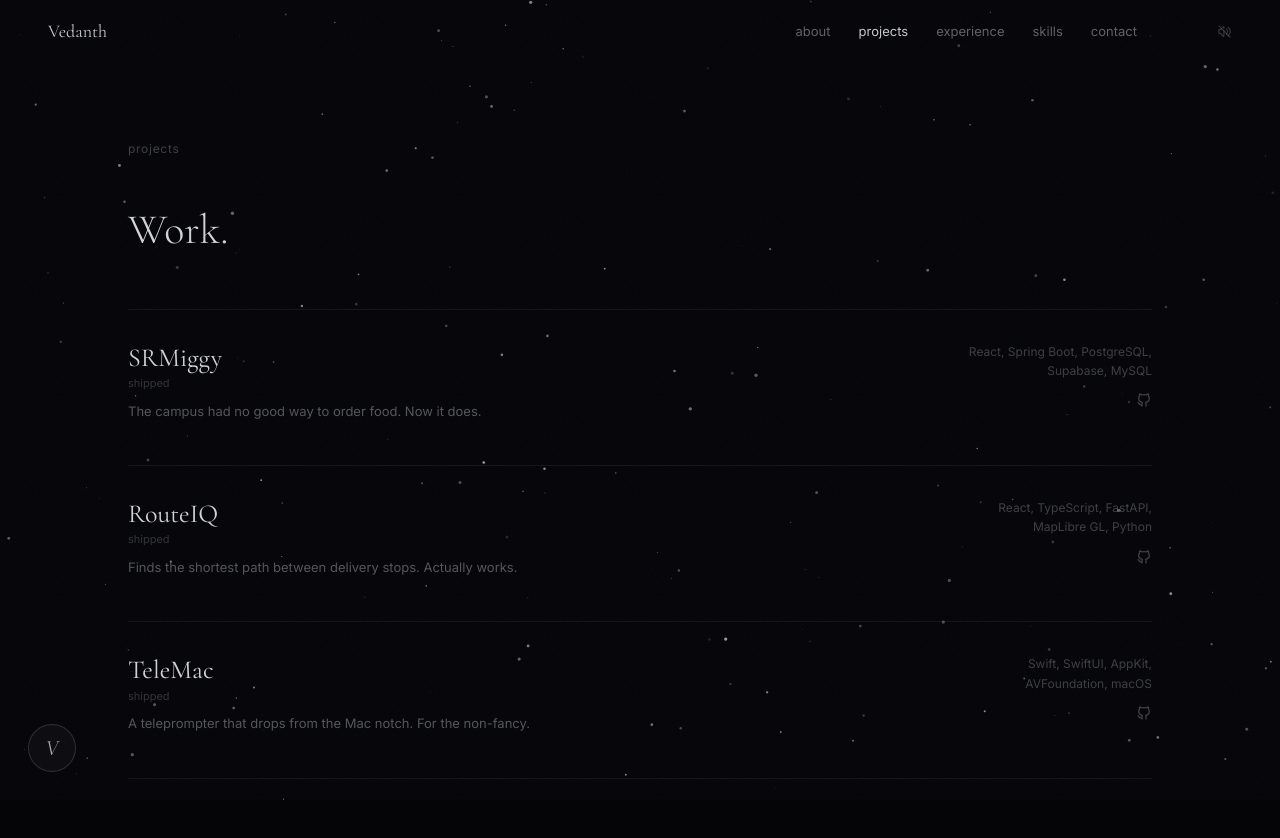
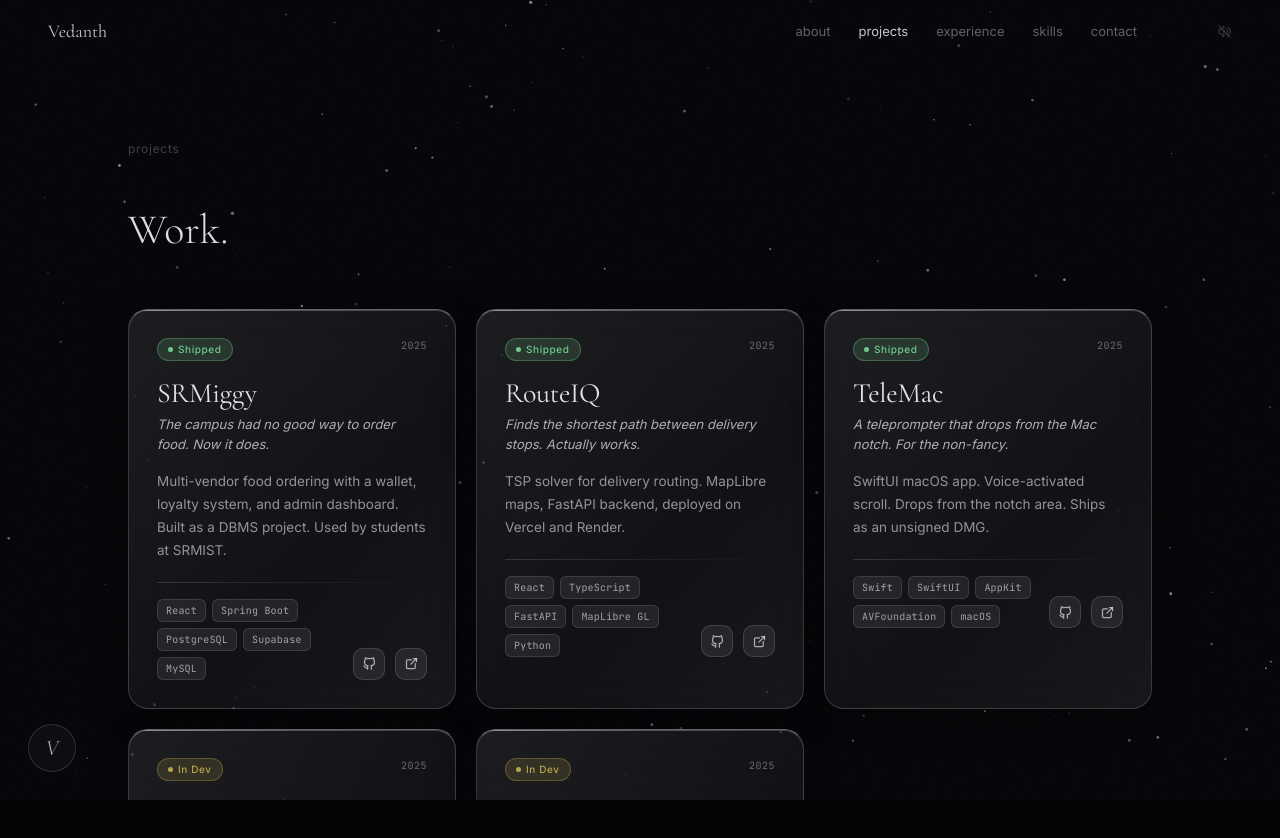
Before and after one commit to Vedanthdamn/DamsDen, a Next.js app: page /projects in a window 1280 px wide. Shown: the top 838 px of the page. Built offline with nearby package versions, Linux system fonts and the light colour scheme.

Commit message:
redesign: projects page — liquid glass cards with cursor glare, grid layout, brighter text

```diff
--- a/app/globals.css
+++ b/app/globals.css
@@ -109,23 +109,22 @@ section {
   }
 }
 
-/* Projects: desktop 3-col row layout */
-.project-row-desktop {
-  display: none;
-}
-.project-row-mobile {
-  display: block;
+/* Projects: liquid glass card grid */
+.projects-grid {
+  display: grid;
+  grid-template-columns: 1fr;
+  gap: 20px;
 }
 
-@media (min-width: 768px) {
-  .project-row-desktop {
-    display: grid !important;
-    grid-template-columns: 1fr 200px;
-    gap: 40px;
-    align-items: start;
+@media (min-width: 640px) {
+  .projects-grid {
+    grid-template-columns: repeat(2, 1fr);
   }
-  .project-row-mobile {
-    display: none !important;
+}
+
+@media (min-width: 1100px) {
+  .projects-grid {
+    grid-template-columns: repeat(3, 1fr);
   }
 }
 
--- a/components/sections/Projects.tsx
+++ b/components/sections/Projects.tsx
@@ -1,145 +1,283 @@
 'use client';
 
 import { useState } from 'react';
-import { motion, AnimatePresence } from 'framer-motion';
-import { IconBrandGithub } from '@tabler/icons-react';
+import { motion } from 'framer-motion';
+import { IconBrandGithub, IconExternalLink } from '@tabler/icons-react';
 import SectionLabel from '@/components/ui/SectionLabel';
 import { projects, type ProjectItem } from '@/lib/projects';
 
 const fadeUp = (delay = 0) => ({
-  initial: { opacity: 0, y: 12 },
+  initial: { opacity: 0, y: 20 },
   whileInView: { opacity: 1, y: 0 },
   viewport: { once: true },
-  transition: { duration: 0.6, delay, ease: 'easeOut' },
+  transition: { duration: 0.55, delay, ease: 'easeOut' },
 });
 
-function ProjectRow({ project, delay }: { project: ProjectItem; delay: number }) {
+function StatusPill({ status }: { status: ProjectItem['status'] }) {
+  const isShipped = status === 'Shipped';
+  return (
+    <span
+      style={{
+        display: 'inline-flex',
+        alignItems: 'center',
+        gap: '5px',
+        padding: '3px 10px',
+        borderRadius: '999px',
+        fontFamily: 'Inter, sans-serif',
+        fontSize: '10px',
+        fontWeight: 500,
+        letterSpacing: '0.06em',
+        background: isShipped
+          ? 'rgba(120,220,150,0.15)'
+          : 'rgba(200,180,80,0.15)',
+        color: isShipped
+          ? 'rgba(120,220,150,0.9)'
+          : 'rgba(200,180,80,0.9)',
+        border: `1px solid ${isShipped ? 'rgba(120,220,150,0.3)' : 'rgba(200,180,80,0.3)'}`,
+      }}
+    >
+      <span
+        style={{
+          width: '5px',
+          height: '5px',
+          borderRadius: '50%',
+          background: isShipped ? 'rgba(120,220,150,0.9)' : 'rgba(200,180,80,0.9)',
+          flexShrink: 0,
+        }}
+      />
+      {isShipped ? 'Shipped' : 'In Dev'}
+    </span>
+  );
+}
+
+function ProjectCard({ project, delay }: { project: ProjectItem; delay: number }) {
   const [hovered, setHovered] = useState(false);
+  const [mousePos, setMousePos] = useState({ x: 0.5, y: 0.5 });
+
+  function handleMouseMove(e: React.MouseEvent<HTMLDivElement>) {
+    const rect = e.currentTarget.getBoundingClientRect();
+    setMousePos({
+      x: (e.clientX - rect.left) / rect.width,
+      y: (e.clientY - rect.top) / rect.height,
+    });
+  }
+
+  const glareX = mousePos.x * 100;
+  const glareY = mousePos.y * 100;
 
   return (
     <motion.div
       {...fadeUp(delay)}
       onMouseEnter={() => setHovered(true)}
       onMouseLeave={() => setHovered(false)}
+      onMouseMove={handleMouseMove}
       style={{
-        borderTop: '1px solid rgba(232,234,240,0.07)',
-        background: hovered ? 'rgba(232,234,240,0.02)' : 'transparent',
-        transition: 'background 200ms ease',
+        position: 'relative',
+        borderRadius: '20px',
+        padding: '28px',
         cursor: 'default',
+        overflow: 'hidden',
+        transition: 'transform 300ms ease, box-shadow 300ms ease',
+        transform: hovered ? 'translateY(-4px)' : 'translateY(0)',
+
+        /* Liquid glass base */
+        background: hovered
+          ? 'linear-gradient(135deg, rgba(232,234,240,0.14) 0%, rgba(232,234,240,0.07) 60%, rgba(232,234,240,0.11) 100%)'
+          : 'linear-gradient(135deg, rgba(232,234,240,0.10) 0%, rgba(232,234,240,0.05) 60%, rgba(232,234,240,0.08) 100%)',
+        backdropFilter: 'blur(24px)',
+        WebkitBackdropFilter: 'blur(24px)',
+
+        /* Glass borders — top edge is the specular highlight */
+        border: '1px solid rgba(232,234,240,0.18)',
+        borderTop: '1px solid rgba(232,234,240,0.38)',
+
+        /* Depth */
+        boxShadow: hovered
+          ? '0 20px 60px rgba(0,0,0,0.55), 0 8px 24px rgba(0,0,0,0.35), inset 0 1px 0 rgba(232,234,240,0.25)'
+          : '0 8px 32px rgba(0,0,0,0.4), 0 2px 8px rgba(0,0,0,0.25), inset 0 1px 0 rgba(232,234,240,0.18)',
       }}
     >
-      {/* Desktop layout */}
-      <div className="project-row-desktop" style={{ padding: '32px 0', display: 'none' }}>
-        {/* Main content */}
-        <div>
-          <p
+      {/* Moving glare — follows cursor like iOS glass */}
+      {hovered && (
+        <div
+          style={{
+            position: 'absolute',
+            inset: 0,
+            borderRadius: '20px',
+            background: `radial-gradient(circle at ${glareX}% ${glareY}%, rgba(232,234,240,0.10) 0%, transparent 60%)`,
+            pointerEvents: 'none',
+            transition: 'background 0ms',
+          }}
+        />
+      )}
+
+      {/* Static top-left specular */}
+      <div
+        style={{
+          position: 'absolute',
+          top: 0,
+          left: 0,
+          right: 0,
+          height: '1px',
+          background: 'linear-gradient(90deg, rgba(232,234,240,0.5) 0%, rgba(232,234,240,0.15) 50%, transparent 100%)',
+          borderRadius: '20px 20px 0 0',
+          pointerEvents: 'none',
+        }}
+      />
+
+      {/* Card content */}
+      <div style={{ position: 'relative', zIndex: 1 }}>
+        {/* Header row */}
+        <div style={{ display: 'flex', justifyContent: 'space-between', alignItems: 'flex-start', marginBottom: '16px' }}>
+          <StatusPill status={project.status} />
+          <span
+            style={{
+              fontFamily: 'JetBrains Mono, monospace',
+              fontSize: '10px',
+              color: 'rgba(232,234,240,0.4)',
+              letterSpacing: '0.05em',
+            }}
+          >
+            {project.year}
+          </span>
+        </div>
+
+        {/* Title */}
+        <h3
           style={{
             fontFamily: 'Cormorant Garamond, serif',
-              fontSize: '26px',
-              color: hovered ? 'rgba(232,234,240,1)' : 'rgba(232,234,240,0.9)',
+            fontSize: '28px',
             fontWeight: 400,
-              margin: '0 0 2px 0',
-              transition: 'color 200ms ease',
-              lineHeight: 1.2,
+            color: 'rgba(232,234,240,0.97)',
+            margin: '0 0 6px 0',
+            lineHeight: 1.15,
+            letterSpacing: '-0.01em',
           }}
         >
           {project.title}
-          </p>
-          <p
-            style={{
-              fontFamily: 'Inter, sans-serif',
-              fontSize: '11px',
-              color: 'rgba(232,234,240,0.2)',
-              margin: '0 0 10px 0',
-            }}
-          >
-            {project.status === 'Shipped' ? 'shipped' : 'in development'}
-          </p>
+        </h3>
+
+        {/* Tagline */}
         <p
           style={{
             fontFamily: 'Inter, sans-serif',
             fontSize: '13px',
-              color: 'rgba(232,234,240,0.35)',
-              margin: '0 0 12px 0',
+            color: 'rgba(232,234,240,0.72)',
+            margin: '0 0 16px 0',
+            lineHeight: 1.5,
+            fontStyle: 'italic',
           }}
         >
           {project.tagline}
         </p>
 
-          <AnimatePresence>
-            {hovered && (
-              <motion.p
-                key="desc"
-                initial={{ opacity: 0, height: 0 }}
-                animate={{ opacity: 1, height: 'auto' }}
-                exit={{ opacity: 0, height: 0 }}
-                transition={{ duration: 0.25, ease: 'easeOut' }}
+        {/* Description */}
+        <p
           style={{
             fontFamily: 'Inter, sans-serif',
-                  fontSize: '14px',
-                  color: 'rgba(232,234,240,0.5)',
+            fontSize: '13.5px',
+            color: 'rgba(232,234,240,0.60)',
             lineHeight: 1.7,
-                  margin: 0,
-                  overflow: 'hidden',
+            margin: '0 0 20px 0',
           }}
         >
           {project.description}
-              </motion.p>
-            )}
-          </AnimatePresence>
+        </p>
+
+        {/* Divider */}
+        <div
+          style={{
+            height: '1px',
+            background: 'linear-gradient(90deg, rgba(232,234,240,0.15) 0%, transparent 100%)',
+            marginBottom: '16px',
+          }}
+        />
+
+        {/* Footer: tags + links */}
+        <div style={{ display: 'flex', justifyContent: 'space-between', alignItems: 'flex-end', gap: '12px' }}>
+          <div style={{ display: 'flex', flexWrap: 'wrap', gap: '6px', flex: 1 }}>
+            {project.tags.map((tag) => (
+              <span
+                key={tag}
+                style={{
+                  fontFamily: 'JetBrains Mono, monospace',
+                  fontSize: '10px',
+                  color: 'rgba(232,234,240,0.65)',
+                  background: 'rgba(232,234,240,0.08)',
+                  border: '1px solid rgba(232,234,240,0.12)',
+                  borderRadius: '6px',
+                  padding: '3px 8px',
+                  letterSpacing: '0.02em',
+                }}
+              >
+                {tag}
+              </span>
+            ))}
           </div>
 
-        {/* Tags + link */}
-        <div style={{ display: 'flex', flexDirection: 'column', justifyContent: 'space-between', alignItems: 'flex-end' }}>
-          <p style={{ fontFamily: 'Inter, sans-serif', fontSize: '12px', color: 'rgba(232,234,240,0.25)', margin: 0, textAlign: 'right', lineHeight: 1.6 }}>
-            {project.tags.join(', ')}
-          </p>
+          <div style={{ display: 'flex', gap: '10px', flexShrink: 0 }}>
             <a
               href={project.githubUrl}
               target="_blank"
               rel="noopener noreferrer"
               aria-label={`GitHub — ${project.title}`}
-            style={{ color: 'rgba(232,234,240,0.25)', transition: 'color 200ms ease', display: 'flex', marginTop: '12px' }}
-            onMouseEnter={(e) => { e.currentTarget.style.color = 'rgba(232,234,240,0.8)'; }}
-            onMouseLeave={(e) => { e.currentTarget.style.color = 'rgba(232,234,240,0.25)'; }}
-          >
-            <IconBrandGithub size={16} />
-          </a>
-        </div>
-      </div>
-
-      {/* Mobile layout */}
-      <div className="project-row-mobile" style={{ padding: '28px 0' }}>
-        <p
               style={{
-            fontFamily: 'Cormorant Garamond, serif',
-            fontSize: '24px',
-            color: 'rgba(232,234,240,0.9)',
-            fontWeight: 400,
-            margin: '0 0 2px 0',
-            lineHeight: 1.2,
+                display: 'flex',
+                alignItems: 'center',
+                justifyContent: 'center',
+                width: '32px',
+                height: '32px',
+                borderRadius: '10px',
+                background: 'rgba(232,234,240,0.08)',
+                border: '1px solid rgba(232,234,240,0.15)',
+                color: 'rgba(232,234,240,0.7)',
+                transition: 'background 200ms ease, color 200ms ease',
+              }}
+              onMouseEnter={(e) => {
+                const el = e.currentTarget as HTMLAnchorElement;
+                el.style.background = 'rgba(232,234,240,0.18)';
+                el.style.color = 'rgba(232,234,240,1)';
+              }}
+              onMouseLeave={(e) => {
+                const el = e.currentTarget as HTMLAnchorElement;
+                el.style.background = 'rgba(232,234,240,0.08)';
+                el.style.color = 'rgba(232,234,240,0.7)';
               }}
             >
-          {project.title}
-        </p>
-        <p style={{ fontFamily: 'Inter, sans-serif', fontSize: '11px', color: 'rgba(232,234,240,0.2)', margin: '0 0 8px 0' }}>
-          {project.status === 'Shipped' ? 'shipped' : 'in development'}
-        </p>
-        <p style={{ fontFamily: 'Inter, sans-serif', fontSize: '13px', color: 'rgba(232,234,240,0.35)', margin: '0 0 12px 0' }}>
-          {project.tagline}
-        </p>
-        <p style={{ fontFamily: 'Inter, sans-serif', fontSize: '12px', color: 'rgba(232,234,240,0.25)', margin: '0 0 12px 0' }}>
-          {project.tags.join(', ')}
-        </p>
+              <IconBrandGithub size={15} />
+            </a>
             <a
               href={project.githubUrl}
               target="_blank"
               rel="noopener noreferrer"
-          aria-label={`GitHub — ${project.title}`}
-          style={{ color: 'rgba(232,234,240,0.25)', display: 'inline-flex' }}
+              aria-label={`Visit — ${project.title}`}
+              style={{
+                display: 'flex',
+                alignItems: 'center',
+                justifyContent: 'center',
+                width: '32px',
+                height: '32px',
+                borderRadius: '10px',
+                background: 'rgba(232,234,240,0.08)',
+                border: '1px solid rgba(232,234,240,0.15)',
+                color: 'rgba(232,234,240,0.7)',
+                transition: 'background 200ms ease, color 200ms ease',
+              }}
+              onMouseEnter={(e) => {
+                const el = e.currentTarget as HTMLAnchorElement;
+                el.style.background = 'rgba(232,234,240,0.18)';
+                el.style.color = 'rgba(232,234,240,1)';
+              }}
+              onMouseLeave={(e) => {
+                const el = e.currentTarget as HTMLAnchorElement;
+                el.style.background = 'rgba(232,234,240,0.08)';
+                el.style.color = 'rgba(232,234,240,0.7)';
+              }}
             >
-          <IconBrandGithub size={16} />
+              <IconExternalLink size={15} />
             </a>
+          </div>
+        </div>
       </div>
     </motion.div>
   );
@@ -150,7 +288,6 @@ export default function Projects() {
     <section
       style={{
         minHeight: '100vh',
-        background: '#050508',
         padding: 'clamp(100px, 12vw, 140px) clamp(24px, 10vw, 10vw) clamp(60px, 8vw, 80px)',
       }}
     >
@@ -164,18 +301,17 @@ export default function Projects() {
           fontFamily: 'Cormorant Garamond, serif',
           fontSize: '42px',
           fontWeight: 300,
-          color: 'rgba(232,234,240,0.9)',
+          color: 'rgba(232,234,240,0.95)',
           margin: '0 0 48px 0',
         }}
       >
         Work.
       </motion.h2>
 
-      <div>
+      <div className="projects-grid">
         {projects.map((project, i) => (
-          <ProjectRow key={project.id} project={project} delay={0.1 + i * 0.06} />
+          <ProjectCard key={project.id} project={project} delay={0.1 + i * 0.07} />
         ))}
-        <div style={{ borderTop: '1px solid rgba(232,234,240,0.07)' }} />
       </div>
     </section>
   );
```
Lines whose indentation alone changed are shown as unchanged.
